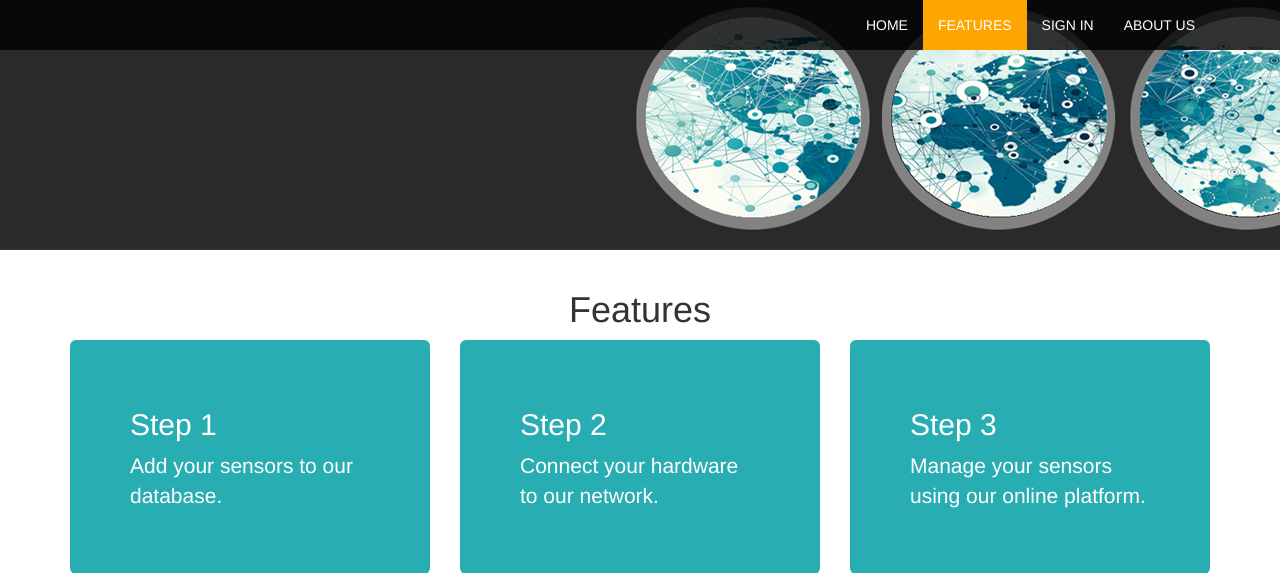
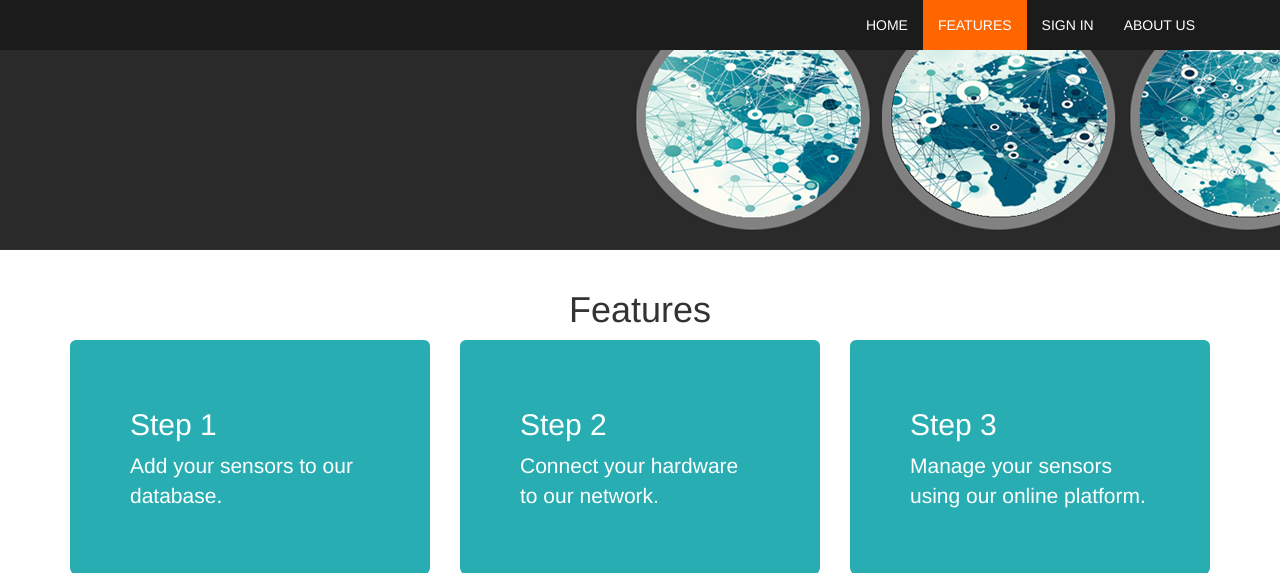
Before and after one commit to GulliverJ/orangedemo, a PHP site: page /features.html in a window 1280 px wide. Shown: the top 573 px of the page. Run offline with PHP 8.4, Linux system fonts and the light colour scheme; some libraries are stand-ins or nearby versions.

Commit message:
Updating files to match new front page

```diff
--- /dev/null
+++ b/api.html
@@ -0,0 +1,5 @@
+<!DOCTYPE html>
+<html>
+<body>
+</body>
+</html>
--- a/bootstrap/css/landing.css
+++ b/bootstrap/css/landing.css
@@ -19,7 +19,6 @@ body.landing{
 }
 
 .navbar.navbar-default{
-
 	background-color: rgba(27, 27, 27, 1);
 	border-radius: 0;
 	border: none !important;
--- a/bootstrap/css/styles.css
+++ b/bootstrap/css/styles.css
@@ -12,34 +12,28 @@ body.landing{
 }
 
 .navbar.navbar-default{
-
-	background: url('images/blacktile.png') ;
+	background-color: rgba(27, 27, 27, 1);
 	border-radius: 0;
 	border: none !important;
 	margin-top: none !important;
+}
 
-}
 
 .navbar-default .navbar-nav>li>a {
 
 	color: white !important;
-
-
+	background-color: #1b1b1b;
 }
 
 .navbar-default .navbar-nav>li>a:hover {
-
 	color: black !important;
 	background-color: white;
-
-
 }
 
 
 li.active a{
 	color: white !important;
-	background-color: orange !important;
-
+	background-color: #f60 !important;
 }
 
 /*li.active a{
@@ -58,9 +52,7 @@ li.active a{
 }
 
 .btn.btn-default:hover {
-	background: url('images/orangetile.png') !important;
-	background-size: 100%;
-
+	color: #f60;
 }
 
 .btn.btn-primary.raised {
@@ -75,8 +67,6 @@ li.active a{
     margin-top: 3px;
     text-align:center;
 }
-
-
 
 .jumbotron.custom{
 	background-color: #28adb2 !important;
@@ -119,5 +109,5 @@ h1{
 	background-image: 100%;
 	background-position: center top;
 	height: 250px;
-  	margin-top: -70px;
+  margin-top: -70px;
  }
```
